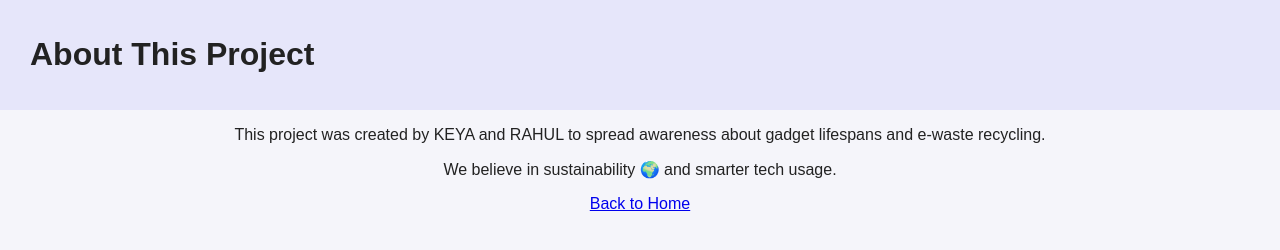
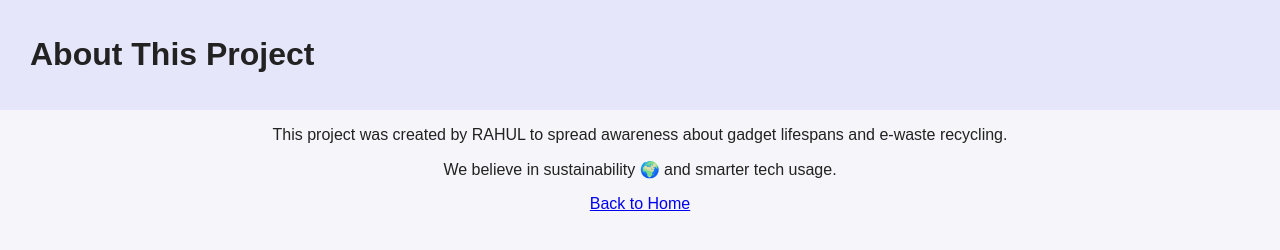
Before and after one commit to rahul6607/GADGET_LIFESPAN_CALCULATOR, a plain HTML site: page about.html in a window 1280 px wide. Drawn offline with Linux system fonts and the light colour scheme.

Commit message:
Update about.html

```diff
--- a/about.html
+++ b/about.html
@@ -10,7 +10,7 @@
     <h1>About This Project</h1>
   </header>
   <main>
-    <p>This project was created by KEYA and RAHUL to spread awareness about gadget lifespans and e-waste recycling.</p>
+    <p>This project was created by RAHUL to spread awareness about gadget lifespans and e-waste recycling.</p>
     <p>We believe in sustainability 🌍 and smarter tech usage.</p>
   </main>
   <footer>
```
